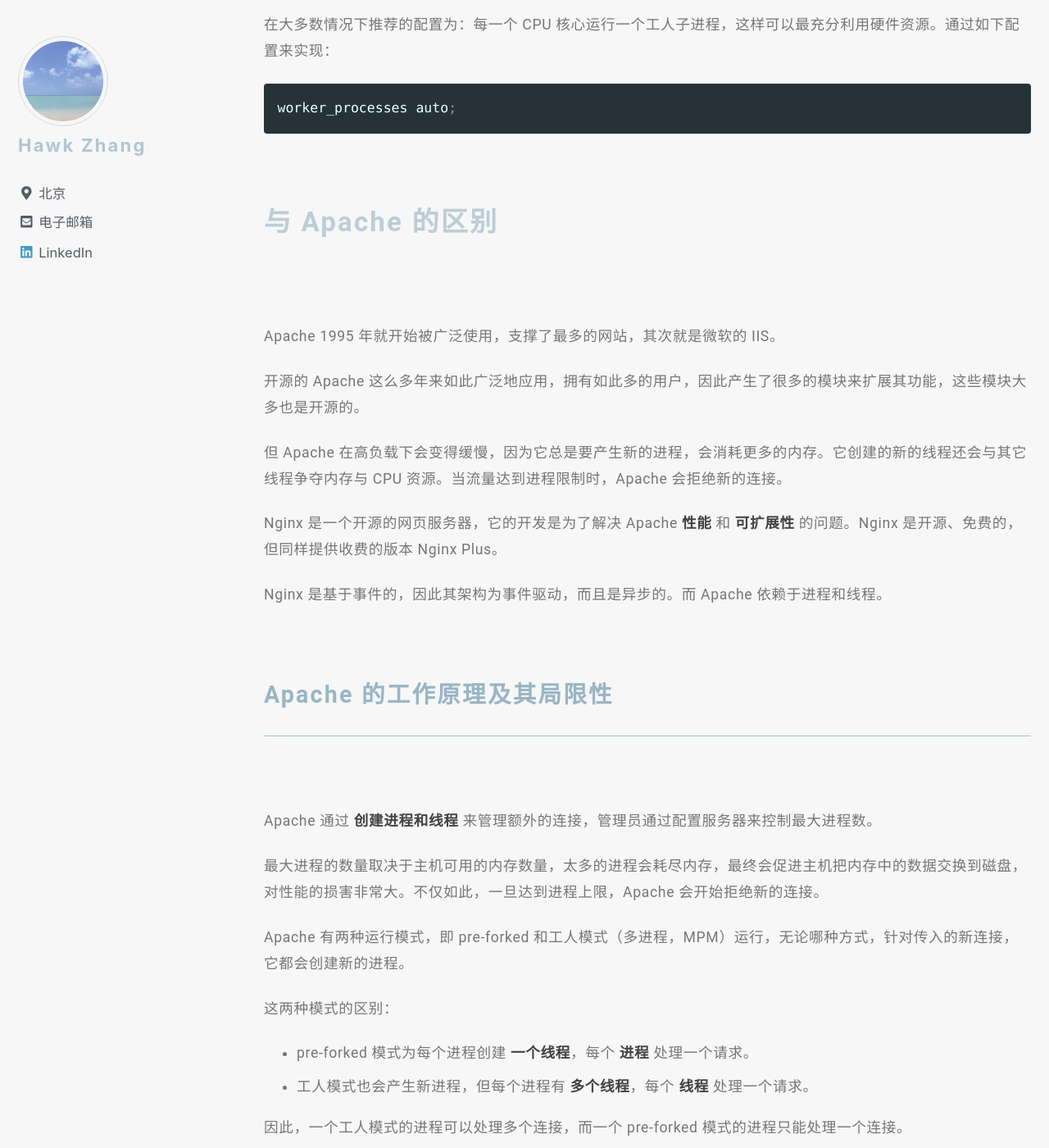
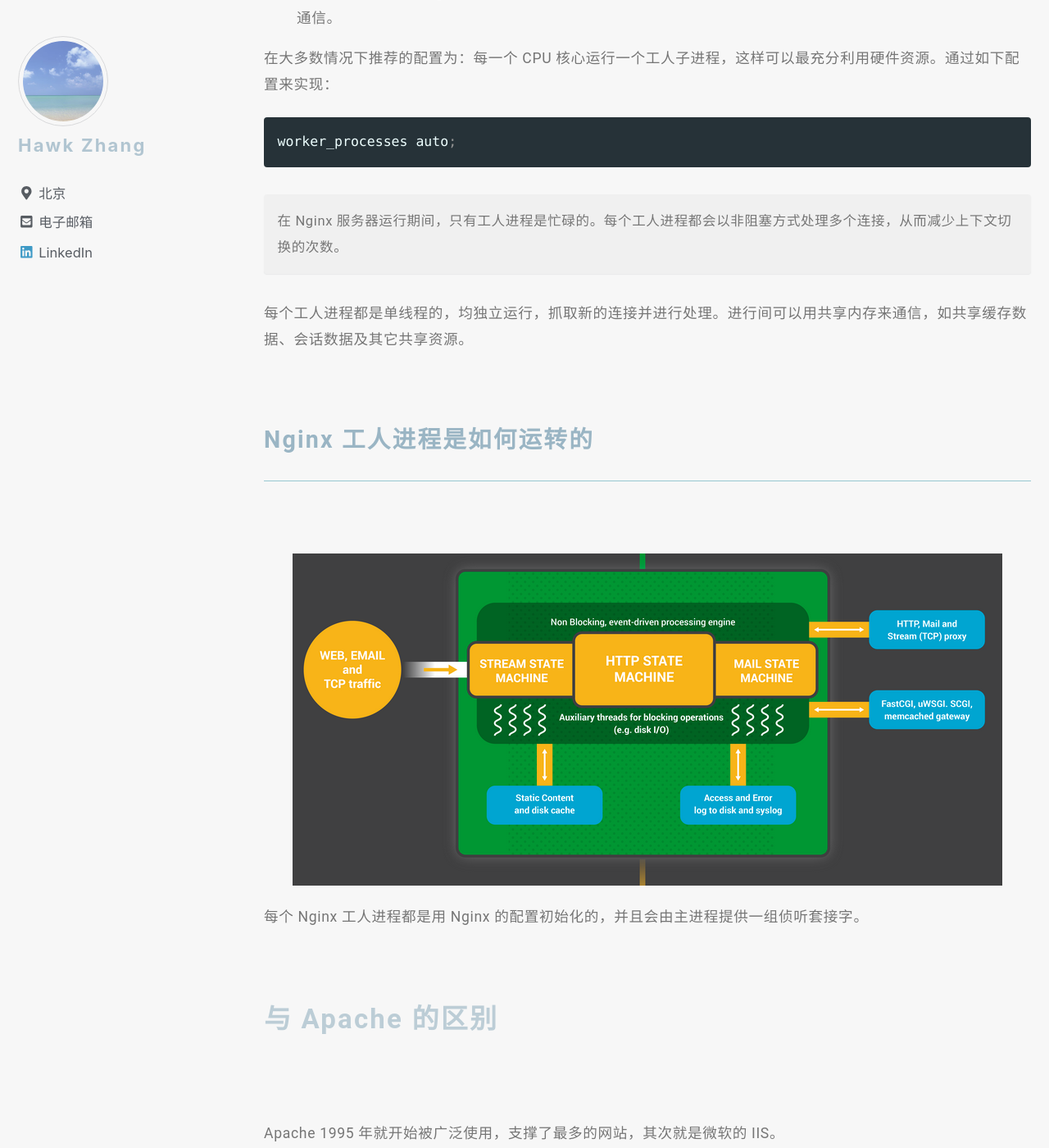
Before and after one commit to narru888/linotes_note, a Jekyll site: the page built from _posts/server/nginx/2016-01-03-nginx.basic.md, in a window 1280 px wide and 1400 px high, scrolled down 4044 px. Shown: the whole window at 82% size. Built offline with Jekyll 4.4.1, drawn with Linux system fonts in a browser that asks for light colours; nearby versions of some CDN libraries; a script that is not in the unit is left out.

Commit message:
update on 2018-09-26 11:00:01 CST

````diff
--- a/_posts/server/nginx/2016-01-03-nginx.basic.md
+++ b/_posts/server/nginx/2016-01-03-nginx.basic.md
@@ -92,6 +92,40 @@
 ```conf
 worker_processes auto;
 ```
+
+在 Nginx 服务器运行期间，只有工人进程是忙碌的。每个工人进程都会以非阻塞方式处理多个连接，从而减少上下文切换的次数。
+{: .notice}
+
+每个工人进程都是单线程的，均独立运行，抓取新的连接并进行处理。进行间可以用共享内存来通信，如共享缓存数据、会话数据及其它共享资源。
+
+
+
+
+
+
+### Nginx 工人进程是如何运转的
+
+![image-center](/assets/images/infographic-Inside-NGINX_worker-process.png){: .align-center}
+
+每个 Nginx 工人进程都是用 Nginx 的配置初始化的，并且会由主进程提供一组侦听套接字。
+
+
+
+
+
+
+
+
+
+
+
+
+
+
+
+
+
+
 
 
 
````
Also changed, not shown: assets/images/infographic-Inside-NGINX_worker-process.png (added).
